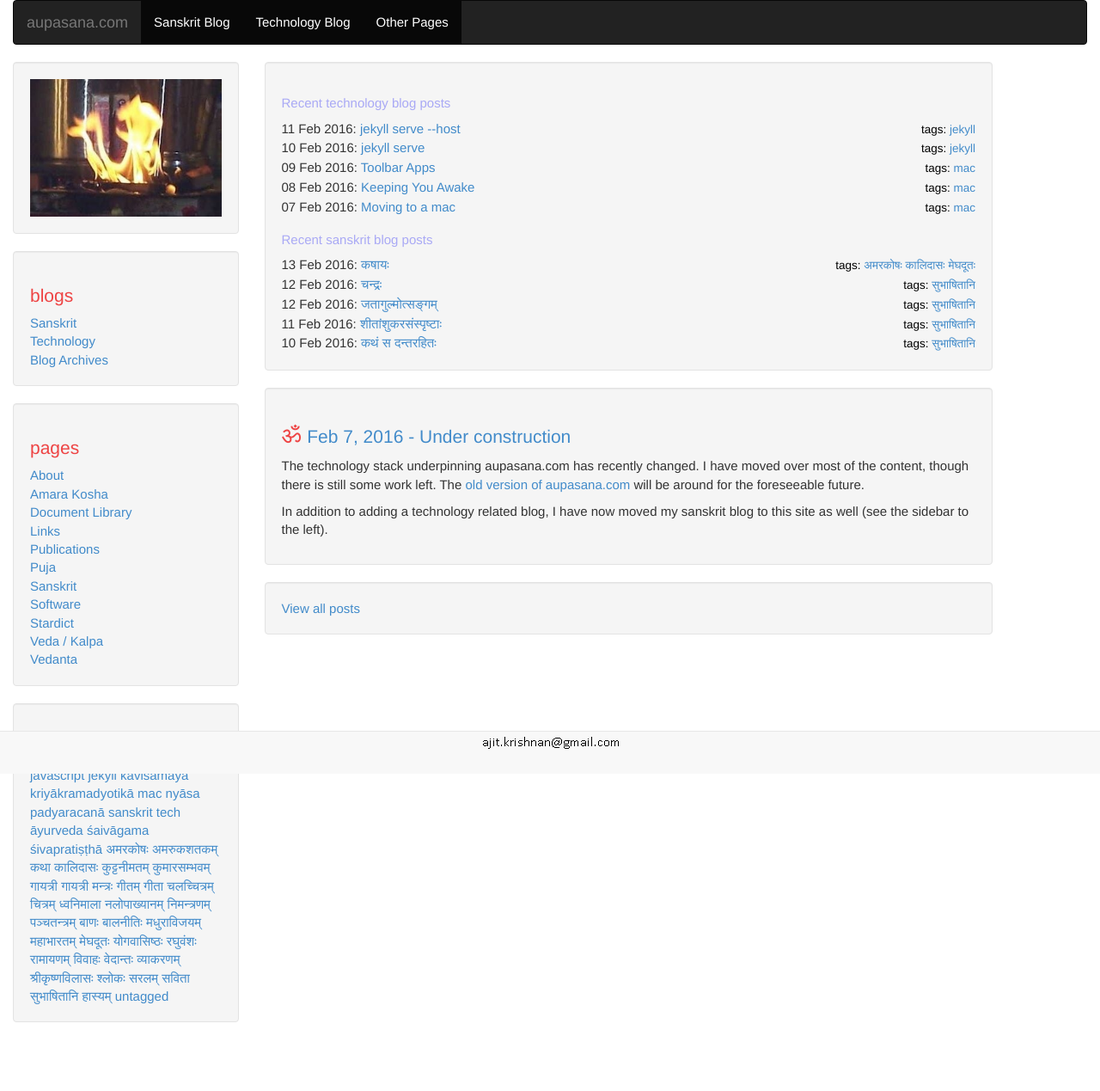
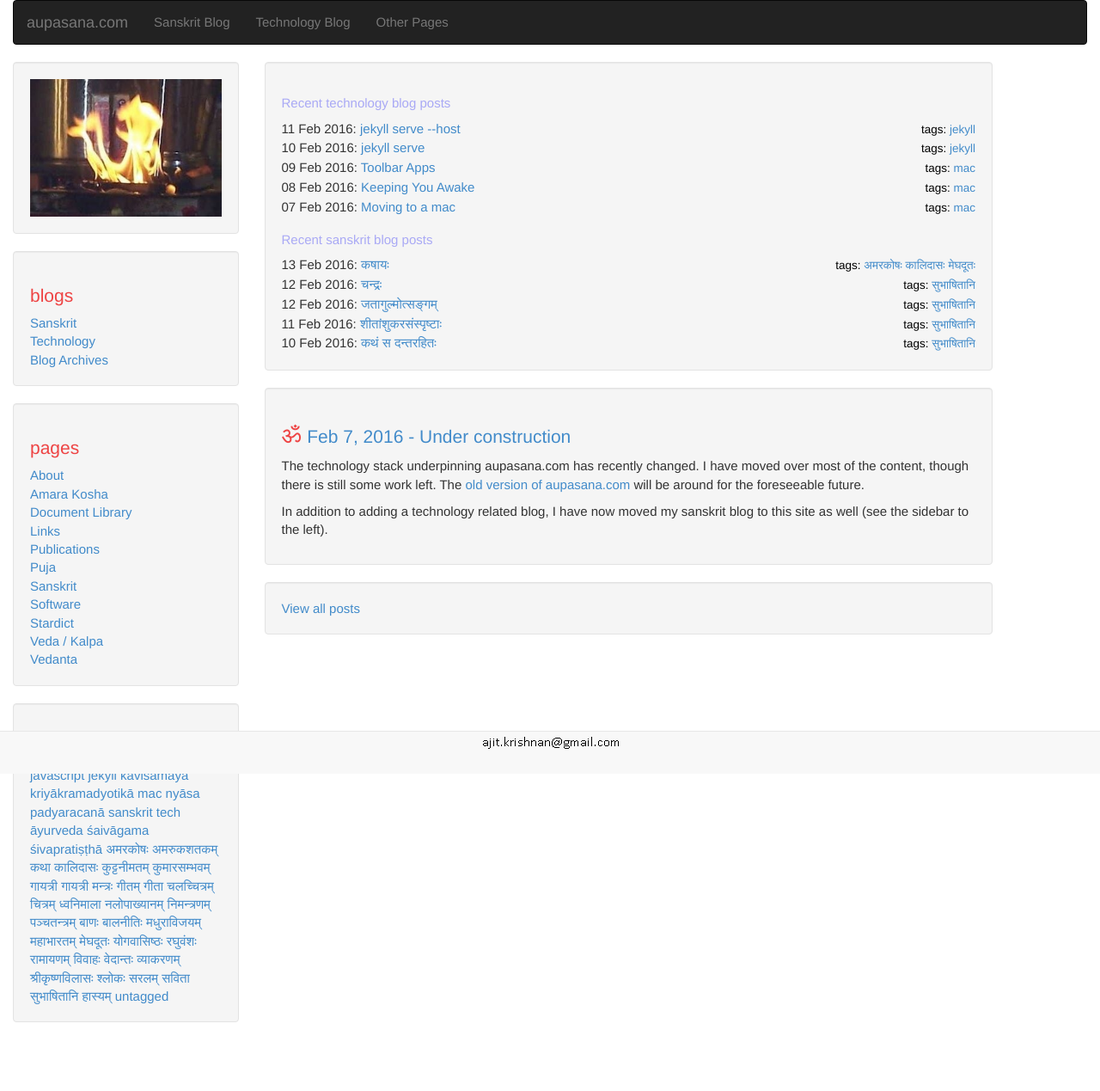
Before and after one commit to aupasana/aupasana.github.io, a Jekyll site: the page built from index.html, in a window 1280 px wide. Shown: the whole page at 86% size. Built offline with Jekyll 4.4.1, drawn with Linux system fonts in a browser that asks for light colours.

Commit message:
header.html: Remove active class from navbar

```diff
--- a/_includes/header.html
+++ b/_includes/header.html
@@ -39,20 +39,20 @@
               </div>
               <div class="collapse navbar-collapse" id="bs-example-navbar-collapse-1">
                 <ul class="nav navbar-nav">
-                    <li class="active"><a href="{{site.baseurl}}/blogs/sanskrit.html">Sanskrit Blog</a></li>
-                    <li class="active"><a href="{{site.baseurl}}/blogs/tech.html">Technology Blog</a></li>
-                    <li class="active"><a href="{{ site.baseurl }}/mobile_navigation.html">Other Pages</a></li>
-                    <li class="active visible-xs-block"><a href="{{site.baseurl}}/pages/about.html">About</a></li>
-                    <li class="active visible-xs-block"><a href="http://amara.aupasana.com">Amara Kosha</a></li>
-                    <li class="active visible-xs-block"><a href="http://docs.aupasana.com">Document Library</a></li>
-                    <li class="active visible-xs-block"><a href="{{site.baseurl}}/pages/links.html">Links</a></li>
-                    <li class="active visible-xs-block"><a href="{{site.baseurl}}/pages/publications.html">Publications</a></li>
-                    <li class="active visible-xs-block"><a href="{{site.baseurl}}/pages/puja.html">Puja</a></li>
-                    <li class="active visible-xs-block"><a href="{{site.baseurl}}/pages/sanskrit.html">Sanskrit</a></li>
-                    <li class="active visible-xs-block"><a href="{{site.baseurl}}/pages/software.html">Software</a></li>
-                    <li class="active visible-xs-block"><a href="{{site.baseurl}}/pages/stardict.html">Stardict</a></li>
-                    <li class="active visible-xs-block"><a href="{{site.baseurl}}/pages/kalpa.html">Veda / Kalpa</a></li>
-                    <li class="active visible-xs-block"><a href="{{site.baseurl}}/pages/vedanta.html">Vedanta</a></li>
+                    <li class=""><a href="{{site.baseurl}}/blogs/sanskrit.html">Sanskrit Blog</a></li>
+                    <li class=""><a href="{{site.baseurl}}/blogs/tech.html">Technology Blog</a></li>
+                    <li class=""><a href="{{ site.baseurl }}/mobile_navigation.html">Other Pages</a></li>
+                    <li class="visible-xs-block"><a href="{{site.baseurl}}/pages/about.html">About</a></li>
+                    <li class="visible-xs-block"><a href="http://amara.aupasana.com">Amara Kosha</a></li>
+                    <li class="visible-xs-block"><a href="http://docs.aupasana.com">Document Library</a></li>
+                    <li class="visible-xs-block"><a href="{{site.baseurl}}/pages/links.html">Links</a></li>
+                    <li class="visible-xs-block"><a href="{{site.baseurl}}/pages/publications.html">Publications</a></li>
+                    <li class="visible-xs-block"><a href="{{site.baseurl}}/pages/puja.html">Puja</a></li>
+                    <li class="visible-xs-block"><a href="{{site.baseurl}}/pages/sanskrit.html">Sanskrit</a></li>
+                    <li class="visible-xs-block"><a href="{{site.baseurl}}/pages/software.html">Software</a></li>
+                    <li class="visible-xs-block"><a href="{{site.baseurl}}/pages/stardict.html">Stardict</a></li>
+                    <li class="visible-xs-block"><a href="{{site.baseurl}}/pages/kalpa.html">Veda / Kalpa</a></li>
+                    <li class="visible-xs-block"><a href="{{site.baseurl}}/pages/vedanta.html">Vedanta</a></li>
                 </ul>
               </div>
 
```
